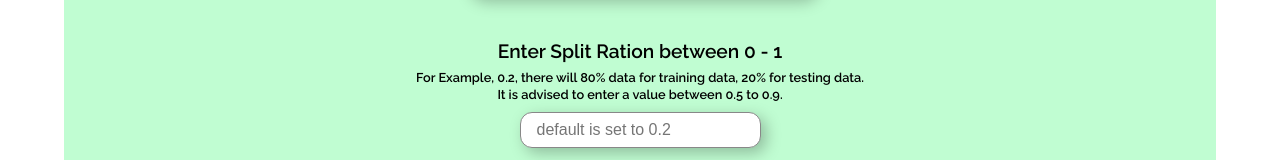
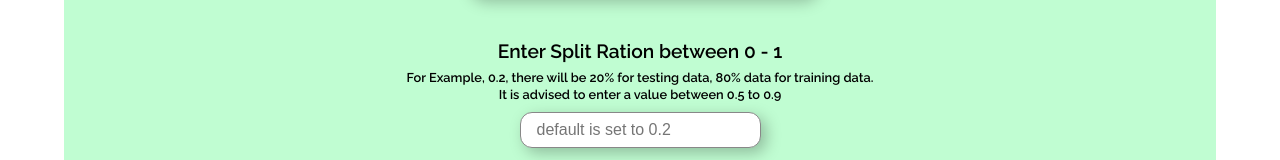
Before and after one commit to sadman59m/HelloML-fontend, a React (Vite) app: page / in a window 1280 px wide. Shown: the part 1126-1286 px from the top of the page. Built offline with nearby package versions, Linux system fonts and the light colour scheme.

Commit message:
updated from

```diff
--- a/src/components/Form.jsx
+++ b/src/components/Form.jsx
@@ -153,8 +153,8 @@ const Form = ({getData}) => {
                 </div>
                 <div className={classes.splitRatioContainer}>
                     <h3>Enter Split Ration between 0 - 1</h3>
-                    <p>For Example, 0.2, there will 80% data for training data, 20% for testing data.</p>
-                    <p>It is advised to enter a value between 0.5 to 0.9.</p>
+                    <p>For Example, 0.2, there will be 20% for testing data, 80% data for training data.</p>
+                    <p>It is advised to enter a value between 0.5 to 0.9</p>
                     <input
                     className={classes.ratioInput}
                     type="number"
--- a/src/components/Form.module.css
+++ b/src/components/Form.module.css
@@ -135,7 +135,7 @@ input[type="checkbox"] {
 }
 
 .submitBtn {
-    animation: slideIn 0.2s linear;
+    animation: slideIn 0.5s ease-in;
 }
 
 .submitBtn:hover {
@@ -147,7 +147,7 @@ input[type="checkbox"] {
     background-color: #eee;
     color: #111;
     cursor: auto;
-    animation: slideIn 0.5s linear;
+    animation: slideIn 0.5s ease-in;
 }
 
 .isDone {
@@ -156,7 +156,7 @@ input[type="checkbox"] {
 }
 
 .hasFailed {
-    animation: slideIn 0.5s linear;
+    animation: slideIn 0.5s ease-in;
     background-color: red;
 }
 .hasFailed:hover {
```
